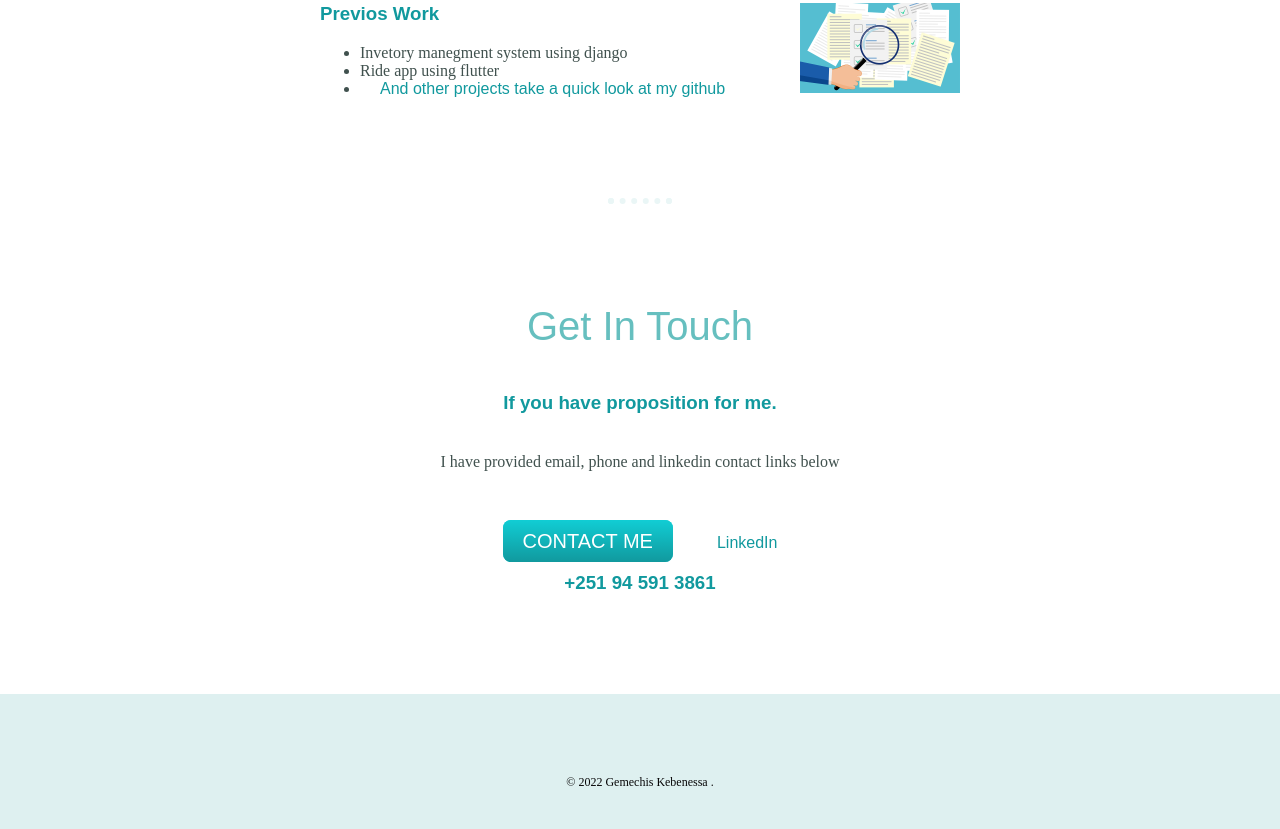
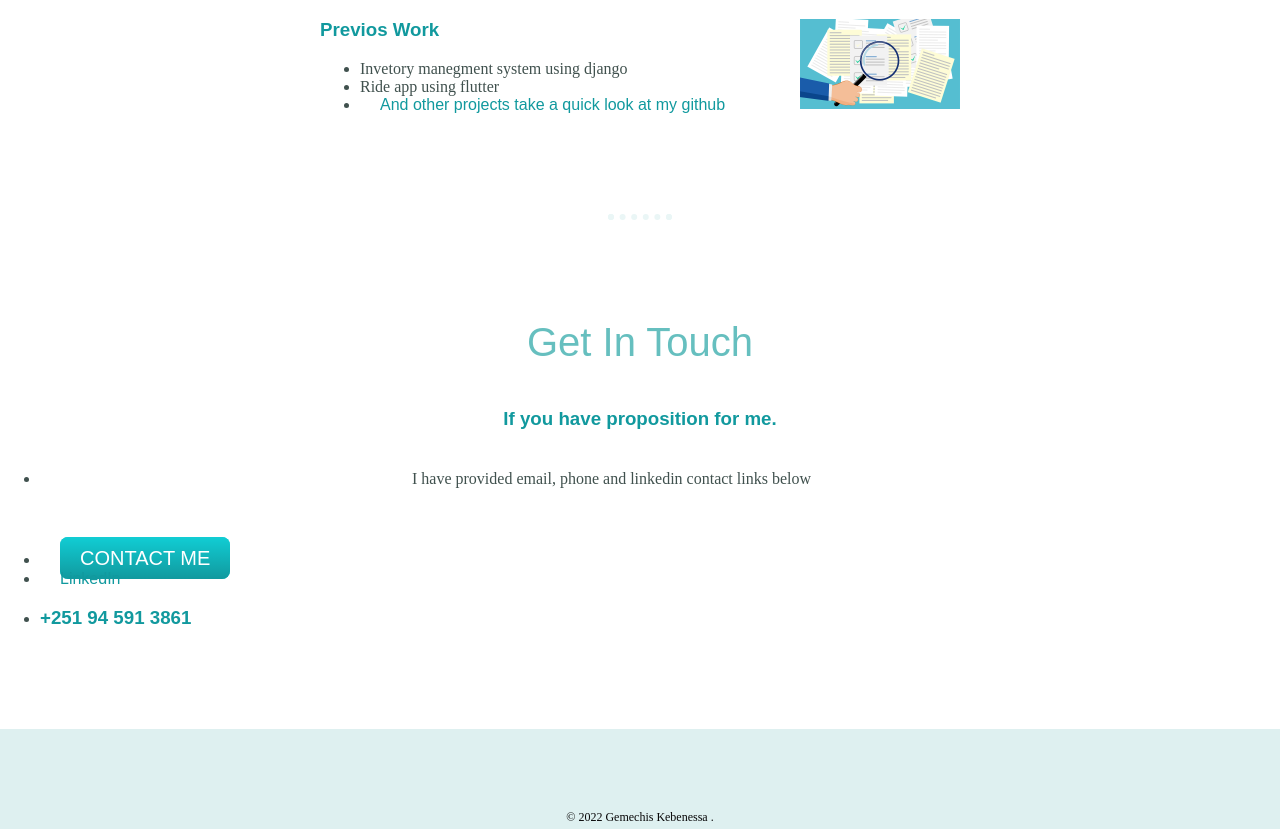
Before and after one commit to chiz-kb/cv, a plain HTML site: page index.html in a window 1280 px wide. Shown: the part 1913-2742 px from the top of the page. Drawn offline with Linux system fonts and the light colour scheme.

Commit message:
Update index.html 2

```diff
--- a/index.html
+++ b/index.html
@@ -22,7 +22,7 @@
       <div class="profile">
         <img src="images/geme.png" alt="geme-profile-img">
         <h2>Hello.</h2>
-        <p class="intro">I am an Flutter and Python Developer. Electrical and Computer Engineering Graduate from Addis Ababa Science and Technology University. I ❤️ coffee and to play football.</p>
+        <p class="intro">I am an Flutter and Python Developer. Electrical and Computer Engineering Graduate from Addis Ababa Science and Technology University. I am currently working at Information Network Security Administration as a System Software developer.</p>
       </div>
       <hr>
       <div class="skills">
@@ -50,7 +50,7 @@
           <ul>
             <li>Invetory manegment system using django</li>
             <li>Ride app using flutter</li>
-            <li> <a href="https://github.com/chiz-kb/"> And other projects take a quick look at my github</a></li>
+            <li> <a href="https://github.com/chiz-kb/">And other projects take a quick look at my github</a></li>
           </ul>
 
         </div>
@@ -59,11 +59,13 @@
       <div class="contact-me">
         <h2>Get In Touch</h2>
         <h3>If you have proposition for me.</h3>
-        <p class="contact-message">I have provided email, phone and linkedin contact links below</p>
-        <a class="btn" href="mailto:gemechis.kf3@gmail.com">CONTACT ME</a>
-         <a class="footer-link" href="https://www.linkedin.com/in/gemechis-kebenessa-32a04521b
-      ">LinkedIn</a>
-        <h3>+251 94 591 3861</h3>
+          <ul>
+        <li> <p class="contact-message">I have provided email, phone and linkedin contact links below</p></li>
+        <li><a class="btn" href="mailto:gemechis.kf3@gmail.com">CONTACT ME</a></li>
+         <li><a class="footer-link" href="https://www.linkedin.com/in/gemechis-kebenessa-32a04521b
+      ">LinkedIn</a> </li>
+        <li><h3>+251 94 591 3861</h3></li>
+              </ul>
       </div>
     </div>
 
```
